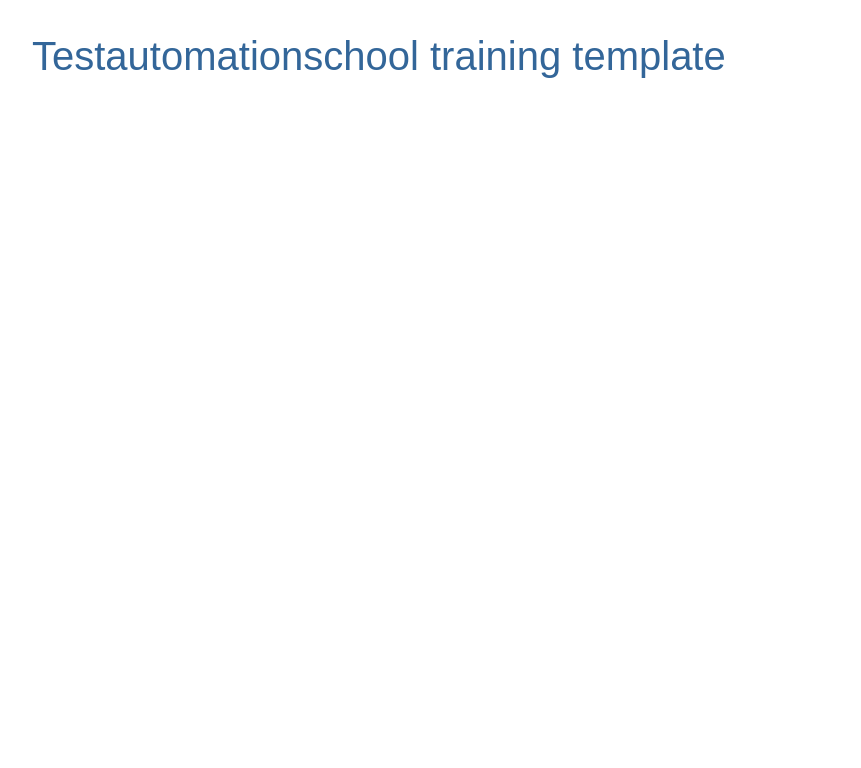
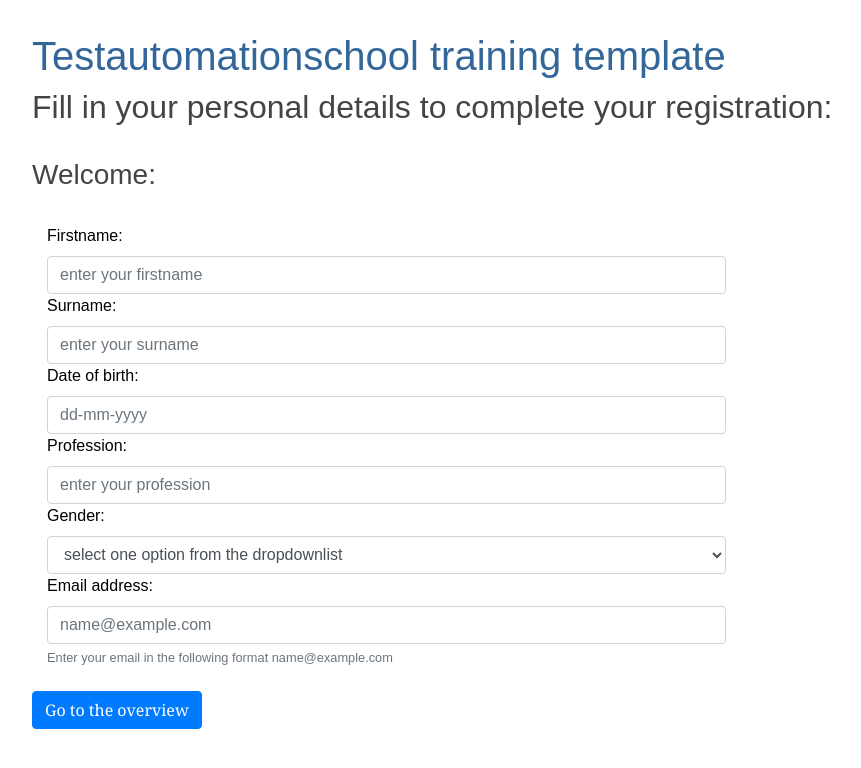
Before and after one commit to GDasai/angular-test, an Angular app: page / in a window 1280 px wide. Shown: the top 768 px of the page, without its empty margins (0-861 px from the left). Built offline with nearby package versions, Linux system fonts and the light colour scheme.

Commit message:
Fixed route, removed register route. Fixed typo surname

```diff
--- a/src/app/app-routing.module.ts
+++ b/src/app/app-routing.module.ts
@@ -6,7 +6,7 @@
 
 const routes: Routes = [
   {
-    path: 'register',
+    path: '',
     component: HeroesComponent
   },
   {
--- a/src/app/heroes.ts
+++ b/src/app/heroes.ts
@@ -1,6 +1,6 @@
 export class Hero {
   name: string;
-  surename: string;
+  surname: string;
   dateofbirth:  string;
   profession: string;
   gender: string;
--- a/src/app/heroes/heroes.component.html
+++ b/src/app/heroes/heroes.component.html
@@ -4,7 +4,7 @@
   </div>
   <div>
     <br>
-    <h3 id="Welcome">Welcome: <b id="fullname">{{hero.name}} {{hero.surename}}</b></h3>
+    <h3 id="Welcome">Welcome: <b id="fullname">{{hero.name}} {{hero.surname}}</b></h3>
     <br>
   </div>
 </div>
@@ -15,7 +15,7 @@
   </div>
   <div class="form-group" class="col-7">
     <label for="surname">Surname:</label>
-    <input [(ngModel)]="hero.surename" class="form-control" placeholder="enter your surname" id="surname">
+    <input [(ngModel)]="hero.surname" class="form-control" placeholder="enter your surname" id="surname">
   </div>
   <div class="form-group" class="col-7">
     <label for="surname">Date of birth:</label>
--- a/src/app/overview/overview.component.html
+++ b/src/app/overview/overview.component.html
@@ -1,6 +1,6 @@
 <div>
   <div>
-    <h2 id="personalDetailsOverview">Personal details of: {{ hero.name | uppercase }} {{hero.surename | uppercase}}</h2>
+    <h2 id="personalDetailsOverview">Personal details of: {{ hero.name | uppercase }} {{hero.surname | uppercase}}</h2>
     <br>
   </div>
 </div>
@@ -15,7 +15,7 @@
     <div class="form row">
       <label for="surnameOverview" class="col-sm-2 col-form-label">Surname:</label>
       <div class="col-sm-6">
-        <input type="text" readonly class="form-control-plaintext" id="surnameOverview" value="{{hero.surename}}">
+        <input type="text" readonly class="form-control-plaintext" id="surnameOverview" value="{{hero.surname}}">
       </div>
     </div>
     <div class="form row">
--- a/src/app/overview/overview.component.ts
+++ b/src/app/overview/overview.component.ts
@@ -18,7 +18,7 @@
   }
 
   sendMeRegister() {
-    this.router.navigate(['register']);
+    this.router.navigate(['']);
   }
 
   sendMeBackend() {
```
